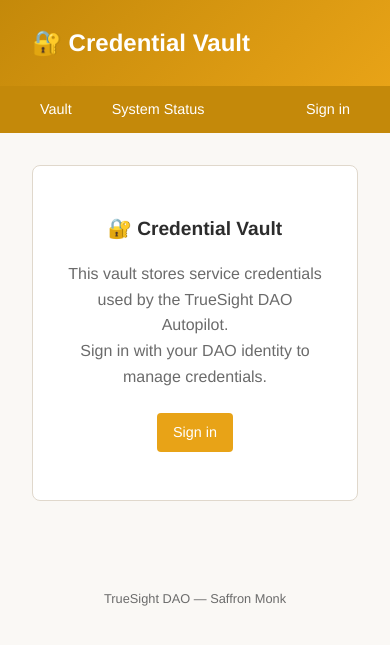
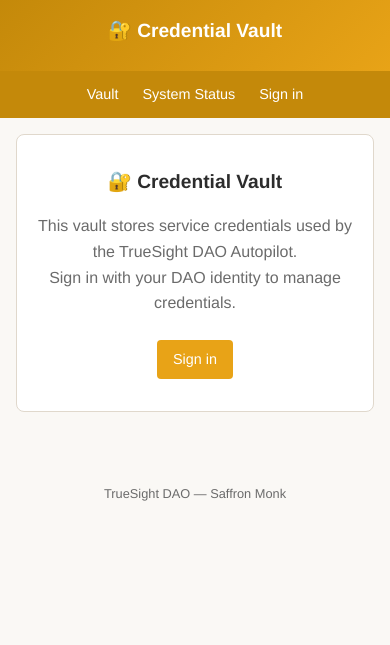
Before and after one commit to TrueSightDAO/truesight_autopilot, a FastAPI app: page /vault in a window 390 px wide. Shown: the top 645 px of the page. Run offline with FastAPI, Linux system fonts and the light colour scheme; parts of the project's set-up code (start-up, migrations or seed data) failed here and were passed over; some libraries are stand-ins or nearby versions.

Commit message:
[autopilot] Mobile alignment issues on vault pages (sophia.truesight.me/ (#213)
* [autopilot] Fix app/templates/vault/base.html

* [autopilot] Fix app/templates/vault/base.html

```diff
--- a/app/templates/vault/base.html
+++ b/app/templates/vault/base.html
@@ -153,6 +153,65 @@
         }
         .nudge-card h2 { color: var(--text); }
         .nudge-card p { margin-bottom: 1.5rem; color: var(--text-muted); }
+
+        /* ── Mobile responsiveness ── */
+        @media (max-width: 768px) {
+            .header {
+                flex-direction: column;
+                gap: 0.5rem;
+                padding: 1rem;
+                text-align: center;
+            }
+            .header h1 { font-size: 1.2rem; }
+            .header .identity { font-size: 0.8rem; }
+            .container { padding: 1rem; }
+            .card { padding: 1rem; }
+            .nav-bar {
+                flex-wrap: wrap;
+                gap: 0.5rem;
+                padding: 0.5rem 1rem;
+                justify-content: center;
+            }
+            .nav-bar .nav-link:last-child { margin-left: 0 !important; }
+            /* Make tables horizontally scrollable */
+            .card table,
+            table {
+                display: block;
+                overflow-x: auto;
+                -webkit-overflow-scrolling: touch;
+                white-space: nowrap;
+            }
+            th, td {
+                padding: 0.4rem 0.4rem;
+                font-size: 0.8rem;
+            }
+            /* Stack heading + button row on mobile */
+            div[style*="display: flex"][style*="justify-content: space-between"] {
+                flex-direction: column;
+                align-items: flex-start !important;
+                gap: 0.75rem;
+            }
+            /* Login page email input full-width */
+            div[style*="display:flex"][style*="gap:0.5rem"] {
+                flex-direction: column;
+            }
+            div[style*="display:flex"][style*="gap:0.5rem"] input {
+                min-width: unset !important;
+                width: 100%;
+            }
+            /* Modal on mobile */
+            .modal {
+                width: 95%;
+                padding: 1.25rem;
+            }
+            /* Deploy button row */
+            div[style*="display: flex"][style*="gap: 0.5rem"] {
+                flex-wrap: wrap;
+            }
+            /* Empty state */
+            .empty-state { padding: 2rem 1rem; }
+            .nudge-card { padding: 2rem 1rem; }
+        }
     </style>
     {% block extra_head %}{% endblock %}
 </head>
```
